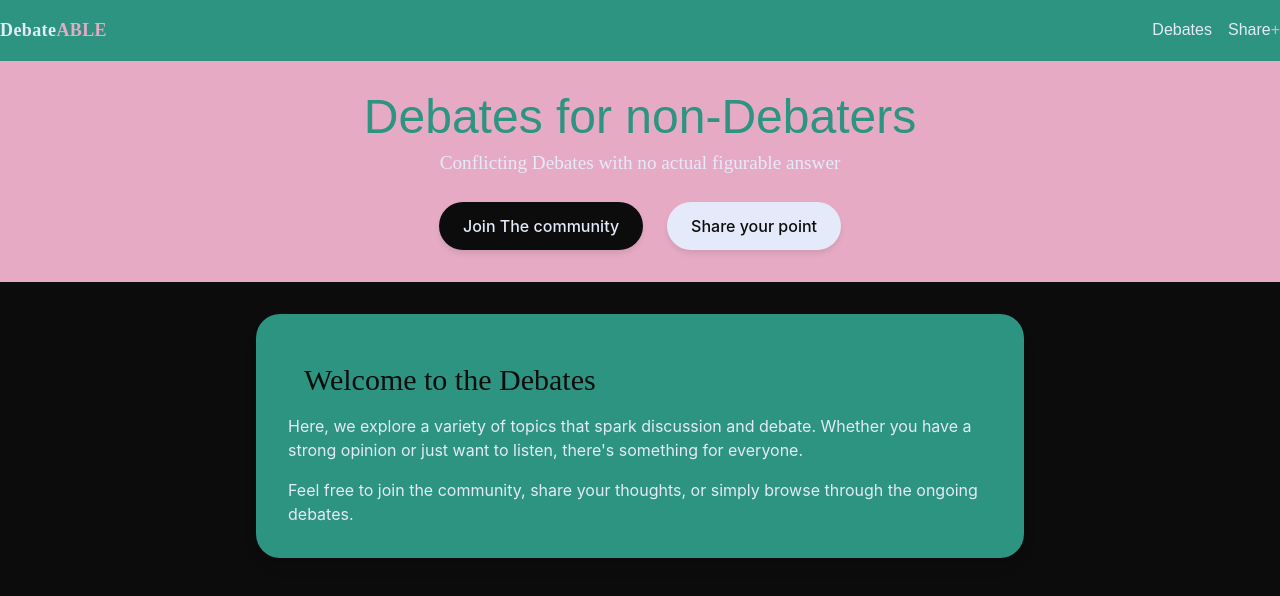
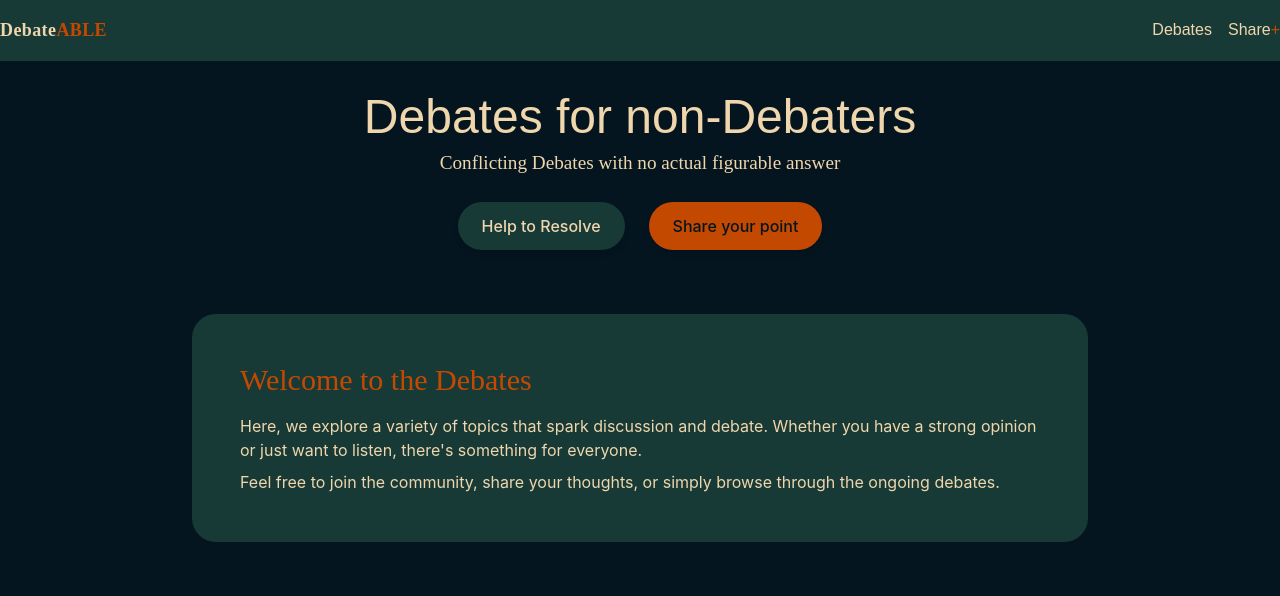
Before and after one commit to NikosZoros3533/DebatABLE, a Next.js app: page / in a window 1280 px wide. Shown: the top 596 px of the page. Built offline with nearby package versions, Linux system fonts and the light colour scheme.

Commit message:
Link to debates

```diff
--- a/app/debates/loading-out.js
+++ b/app/debates/loading-out.js
@@ -1,6 +1,6 @@
 export default function DebatesLoadingPage() {
   return (
-    <div className="flex items-center justify-center h-screen bg-primary">
+    <div className="flex items-start justify-center h-screen">
       <div className="animate-spin rounded-full h-16 w-16 border-t-2 border-b-2 border-secondary"></div>
     </div>
   );
--- a/app/debates/page.js
+++ b/app/debates/page.js
@@ -5,14 +5,13 @@ import DebatesLoadingPage from "./loading-out";
 
 async function Debates() {
   const debates = await getDebates();
-  console.log(debates);
   return <DebatesGrid debates={debates} />;
 }
 
 export default async function DebatePage() {
   return (
     <>
-      <header className="flex flex-col items-center justify-start text-secondary mb-6">
+      <header className="flex flex-col items-center justify-start text-foreground mb-6 border-b border-foreground pb-4">
         <label className="text-4xl font-extrabold mt-5 tracking-wide uppercase">
           Fight
         </label>
--- a/app/globals.css
+++ b/app/globals.css
@@ -2,13 +2,11 @@
 
 :root {
   /* Light theme */
-    --background: #0C0C0C;
-    --foreground: #E5EAFA;
-    --primary: #2C9480;
-    --secondary: #E6AAC5;
+  --background: #04151f;
+  --foreground: #efd6ac;
+  --primary: #183a37;
+  --secondary: #c44900;
 }
-
-
 
 @theme {
   /* Core colors */
@@ -16,7 +14,6 @@
   --color-foreground: var(--foreground);
   --color-primary: var(--primary);
   --color-secondary: var(--secondary);
-
 
   /* Fonts */
   --font-sans: "Inter", "Comic Neue", sans-serif;
@@ -36,7 +33,6 @@ body {
   font-family: "Comic Neue", cursive;
 }
 
-
 .btn-playful {
   padding: 0.75rem 1.5rem;
   border-radius: 9999px;
--- a/app/lib/actions.js
+++ b/app/lib/actions.js
@@ -1,5 +1,6 @@
 "use server";
 
+import { redirect } from "next/navigation";
 import { saveDebate } from "./debates";
 
 export async function shareDebate(formData) {
@@ -11,7 +12,8 @@ export async function shareDebate(formData) {
   };
 
   console.log(debate);
-  saveDebate(debate);
+  await saveDebate(debate);
+  redirect("/debates");
 
   return { success: true, message: "Debate shared successfully!" };
 }
--- a/app/lib/debates.js
+++ b/app/lib/debates.js
@@ -12,16 +12,16 @@ export function getDebate(slug) {
   return db.prepare("SELECT * FROM debates WHERE slug = ?").get(slug);
 }
 
-export function saveDebate(debate) {
+export async function saveDebate(debate) {
   const { title, description, sideA, sideB } = debate;
   const slug = slugify(title, {
     lower: true,
     strict: true,
   });
-
+  const creator = "Anonymous";
   db.prepare(
-    "INSERT INTO debates (title, description, sideA_title, sideB_title, slug) VALUES (?, ?, ?, ?, ?)"
-  ).run(title, description, sideA, sideB, slug);
+    "INSERT INTO debates (title, description, sideA_title, sideB_title, slug, creator) VALUES (?, ?, ?, ?, ?, ?)"
+  ).run(title, description, sideA, sideB, slug, creator);
 
   return { success: true, message: "Debate added successfully!" };
 }
--- a/app/page.js
+++ b/app/page.js
@@ -3,9 +3,9 @@ import Link from "next/link";
 export default function Home() {
   return (
     <>
-      <header className="bg-secondary py-8 mb-8">
+      <header className="bg-background py-8 mb-8">
         <div className="text-center">
-          <h1 className=" text-primary font-heading text-4xl md:text-5xl mb-2">
+          <h1 className="font-heading text-4xl md:text-5xl mb-2">
             Debates for non-Debaters
           </h1>
           <p className="playful-text text-muted text-[1.2rem]">
@@ -13,20 +13,20 @@ export default function Home() {
           </p>
         </div>
         <div className="flex justify-center gap-6 mt-6">
-          <Link href="/debates" className="btn-playful bg-background text-foreground">
-            Join The community
+          <Link href="/debates" className="btn-playful bg-primary text-foreground">
+            Help to Resolve
           </Link>
-          <Link href="/debates/share" className="btn-playful bg-foreground text-background">
+          <Link href="/debates/share" className="btn-playful bg-secondary text-background">
             Share your point
           </Link>
         </div>
       </header>
-      <main className="max-w-3xl mx-auto bg-primary rounded-3xl shadow-lg p-8">
+      <main className="max-w-4xl mx-auto bg-primary rounded-3xl p-12">
         <section>
-          <h2 className="text-background playful-text font-heading text-2xl md:text-3xl m-4">
+          <h2 className="text-secondary playful-text font-heading text-2xl md:text-3xl mb-4">
             Welcome to the Debates
           </h2>
-          <p className="mb-4 text-foreground">
+          <p className="mb-2 text-foreground">
             Here, we explore a variety of topics that spark discussion and
             debate. Whether you have a strong opinion or just want to listen,
             there&apos;s something for everyone.
--- a/components/debates/debateItem.js
+++ b/components/debates/debateItem.js
@@ -1,54 +1,56 @@
+import Link from "next/link";
+
 const DebateItem = ({ debate }) => {
   const {
     title,
     description,
     sideA_title,
     sideB_title,
-    sideA_percentage,
-    sideB_percentage,
+    sideA_votes,
+    sideB_votes,
     creator,
   } = debate;
 
-  // const total = sideA.percentage + sideB.percentage;
-  // const sideAPercent = (sideA.percentage / total) * 100;
-  // const sideBPercent = (sideB.percentage / total) * 100;
+  const total = sideA_votes + sideB_votes;
+  const sideA_percentage = Math.floor((sideA_votes / total) * 100) ;
+  const sideB_percentage =Math.floor((sideB_votes / total) * 100) ;
 
   return (
-    <div className="w-full max-w-xl mx-auto shadow-lg rounded-2xl p-4 bg-secondary">
-      <div>
+    <div className="w-full max-w-xl mx-auto shadow-lg rounded-2xl p-4 bg-primary text-foreground">
+      <Link href={`/debates/${debate.slug}`} className="block mb-4">
         <div className="flex justify-between items-center mb-2">
-          <h2 className="text-xl text-background font-semibold">{title}</h2>
-          <div className="text-sm text-gray-500">
+          <h2 className="text-xl text-foreground font-semibold">{title}</h2>
+          <div className="text-sm text-foreground/50">
             By <span className="font-medium">{creator}</span> ·{" "}
           </div>
         </div>
 
-        <p className="text-gray-700 mb-4">{description}</p>
+        <p className="text-foreground/70 mb-4">{description}</p>
 
         <div className="space-y-1 mb-2">
-          <div className="flex justify-between text-sm font-medium text-gray-700">
+          <div className="flex justify-between text-sm font-medium text-foreground">
             <span>{sideA_title}</span>
             <span>{sideA_percentage}%</span>
           </div>
-          <div className="w-full bg-gray-200 h-3 rounded-full overflow-hidden">
+          <div className="w-full bg-foreground h-3 rounded-full overflow-hidden">
             <div
-              className="bg-primary h-full"
+              className="bg-background h-full"
               style={{ width: `${sideA_percentage}%` }}
             ></div>
           </div>
 
-          <div className="flex justify-between text-sm font-medium text-gray-700 mt-2">
+          <div className="flex justify-between text-sm font-medium text-foreground mt-2">
             <span>{sideB_title}</span>
             <span>{sideB_percentage}%</span>
           </div>
-          <div className="w-full bg-gray-200 h-3 rounded-full overflow-hidden">
+          <div className="w-full bg-foreground h-3 rounded-full overflow-hidden">
             <div
-              className="bg-primary h-full"
+              className="bg-secondary h-full"
               style={{ width: `${sideB_percentage}%` }}
             ></div>
           </div>
         </div>
-      </div>
+      </Link>
     </div>
   );
 };
```
Also changed, not shown: 1 other file (tests, documents, lock files or other folders).
